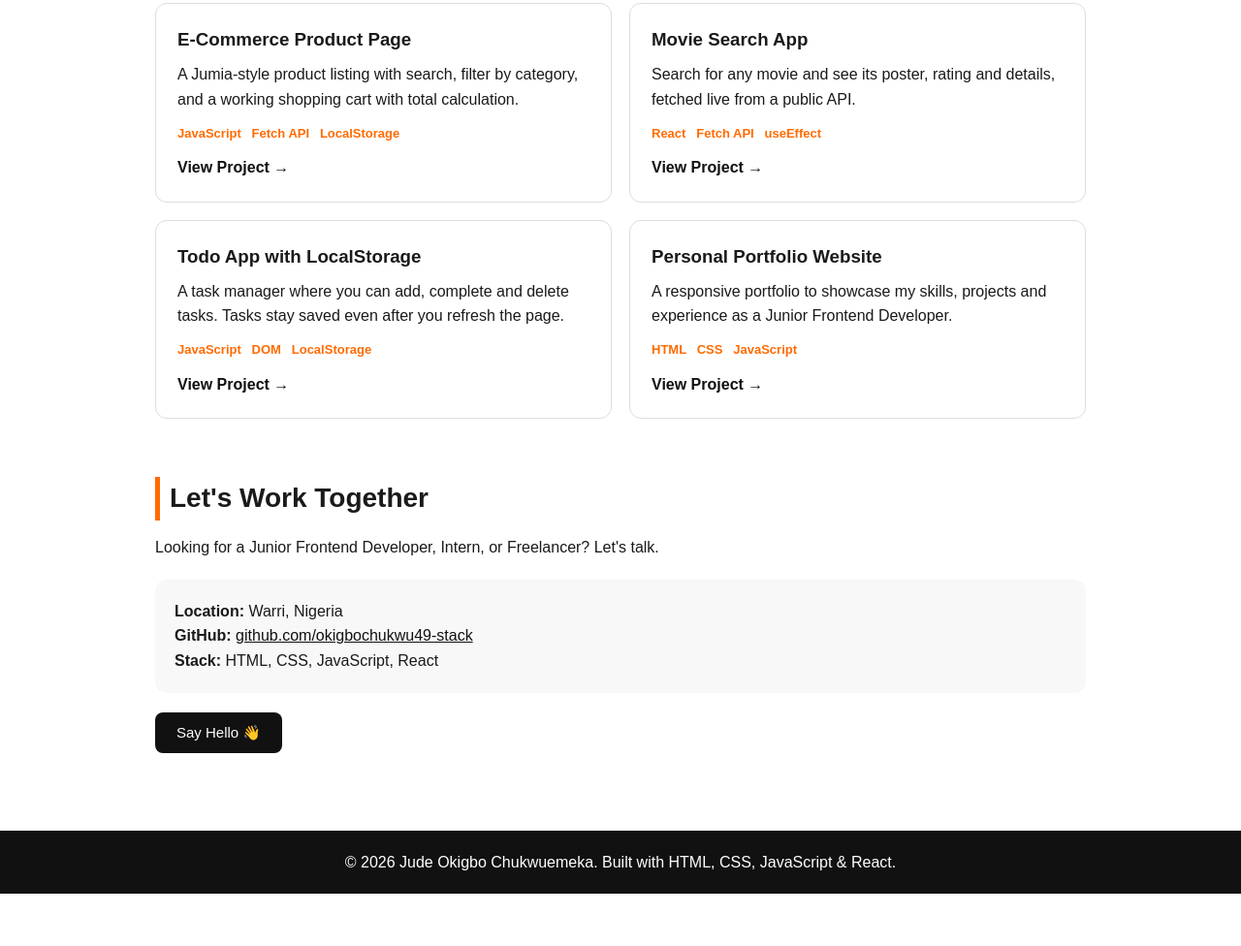
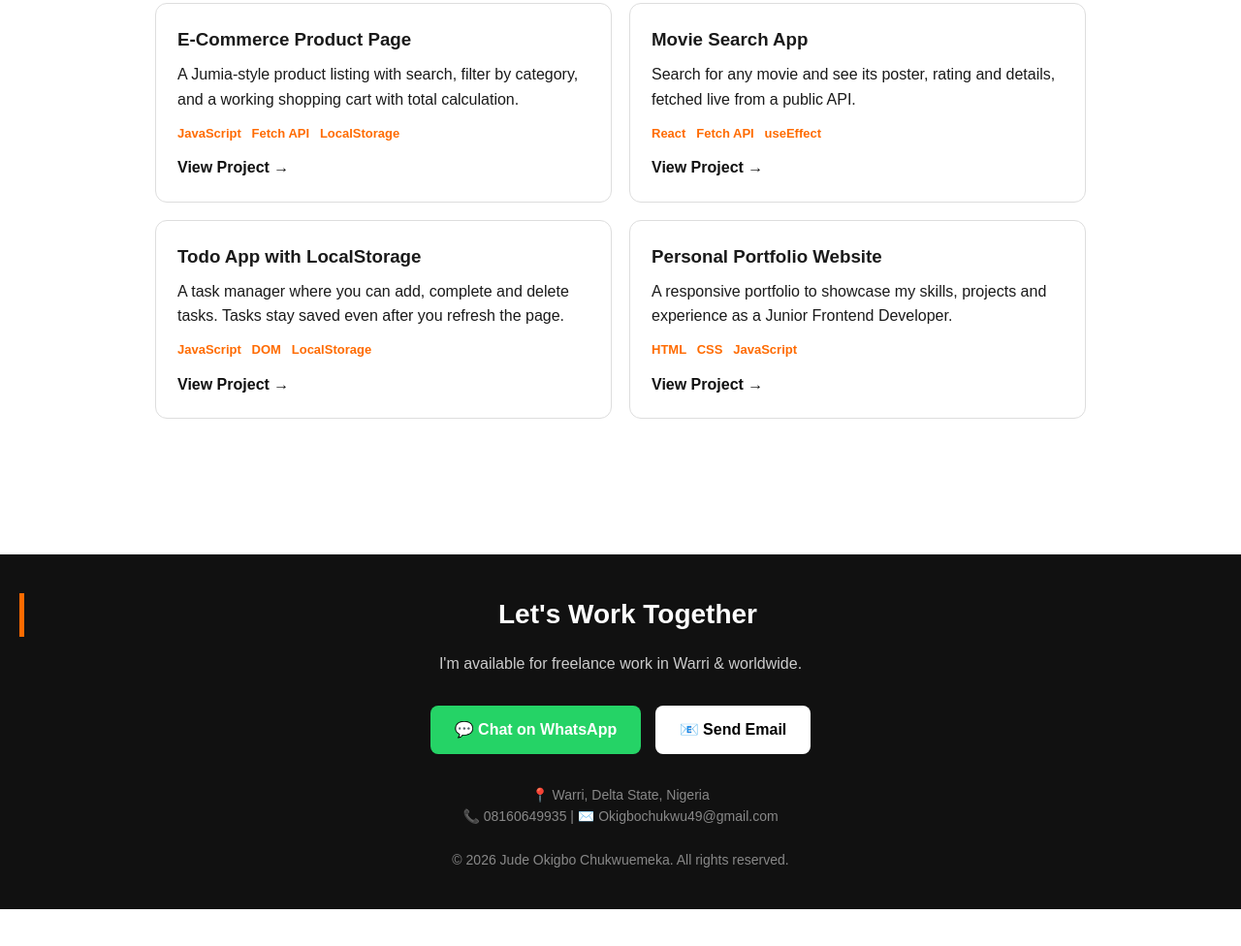
Before and after one commit to okigbochukwu49-stack/my-first-app, a plain HTML site: page index.html in a window 1280 px wide. Shown: the part 1997-2973 px from the top of the page at 97% size. Before the commit the page ends 2919 px from the top, so only its background shows below. Drawn offline with Linux system fonts and the light colour scheme.

Commit message:
Added contact section

```diff
--- a/index.html
+++ b/index.html
@@ -145,24 +145,19 @@
       </div>
     </section>
 
-    <!-- CONTACT -->
-    <section id="contact">
-      <h2>Let's Work Together</h2>
-      <p>Looking for a Junior Frontend Developer, Intern, or Freelancer? Let's talk.</p>
-      <div class="contact-box">
-        <p><strong>Location:</strong> Warri, Nigeria</p>
-        <p><strong>GitHub:</strong> <a href="https://github.com/okigbochukwu49-stack" target="_blank">github.com/okigbochukwu49-stack</a></p>
-        <p><strong>Stack:</strong> HTML, CSS, JavaScript, React</p>
-      </div>
-      <button id="helloBtn">Say Hello 👋</button>
-      <p id="helloMsg"></p>
-    </section>
   </main>
-
-  <footer>
-    <p>© <span id="year"></span> Jude Okigbo Chukwuemeka. Built with HTML, CSS, JavaScript & React.</p>
-  </footer>
-
   <script src="script.js"></script>
+<!-- CONTACT SECTION -->
+<section id="contact" style="background:#111; color:white; padding:40px 20px; text-align:center;">
+  <h2 style="font-size:28px;">Let's Work Together</h2>
+  <p style="color:#ccc;">I'm available for freelance work in Warri & worldwide.</p>
+  <br>
+  <a href="https://wa.me/2348160649935" style="background:#25D366; color:white; padding:12px 25px; text-decoration:none; border-radius:8px; font-weight:bold; display:inline-block; margin:5px;">💬 Chat on WhatsApp</a>
+  <a href="mailto:Okigbochukwu49@gmail.com" style="background:white; color:black; padding:12px 25px; text-decoration:none; border-radius:8px; font-weight:bold; display:inline-block; margin:5px;">📧 Send Email</a>
+  <br><br>
+  <p style="color:#888; font-size:14px;">📍 Warri, Delta State, Nigeria<br>
+  📞 08160649935 | ✉️ Okigbochukwu49@gmail.com<br><br>
+  © 2026 Jude Okigbo Chukwuemeka. All rights reserved.</p>
+</section>
 </body>
 </html>
```
